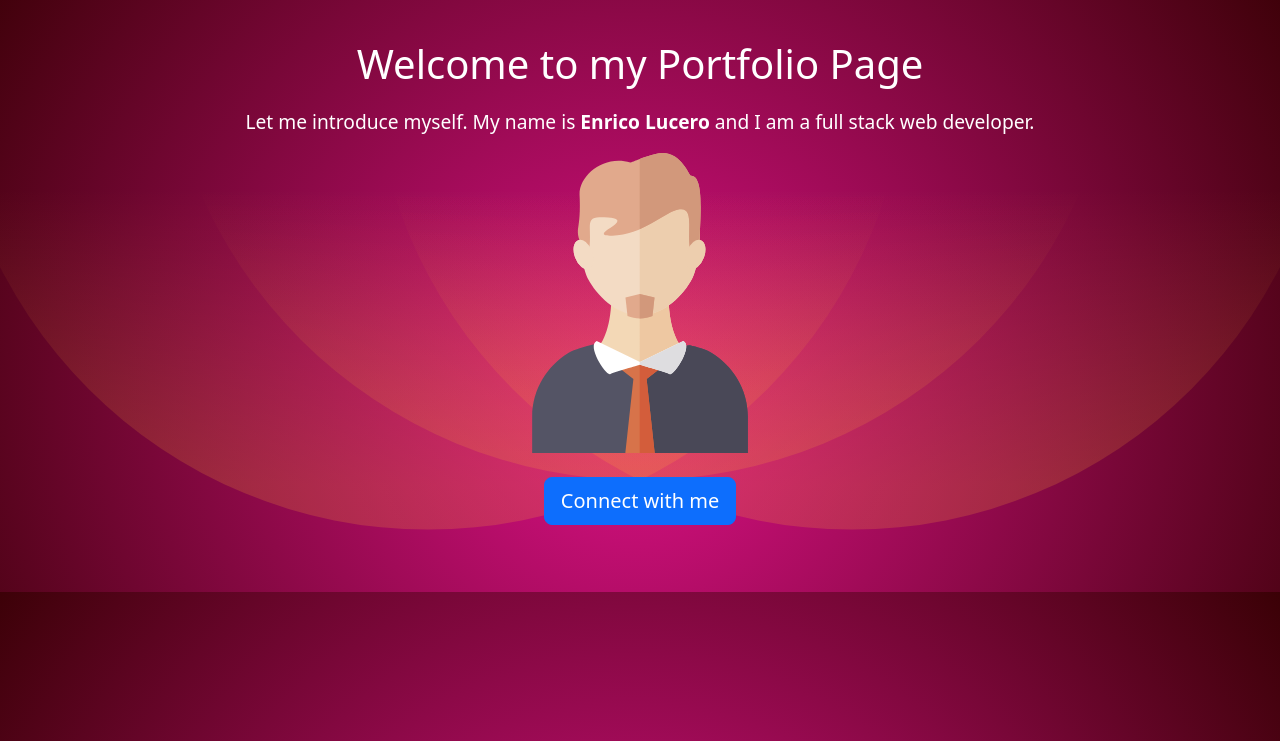
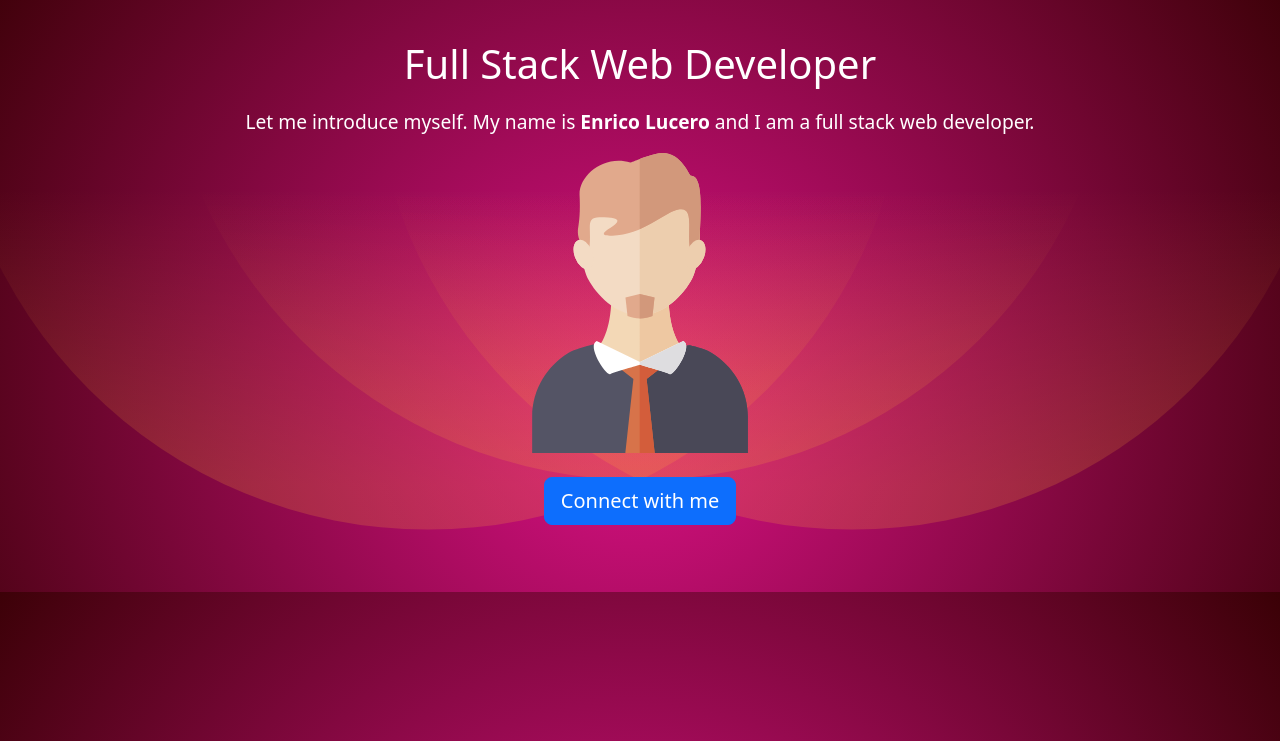
Before and after one commit to enricolucero/fcb-portfolio, a plain HTML site: page index.html in a window 1280 px wide. Shown: the top 741 px of the page. Drawn offline with nearby package versions, Linux system fonts and the light colour scheme.

Commit message:
index.html

```diff
--- a/index.html
+++ b/index.html
@@ -21,7 +21,7 @@
     <div class="container">
         <section class="text-center">
             <h1>
-                Welcome to my Portfolio Page
+                Full Stack Web Developer
             </h1>
             <p>
                 Let me introduce myself. My name is <strong>Enrico Lucero</strong> and I am a full stack web developer.
```
